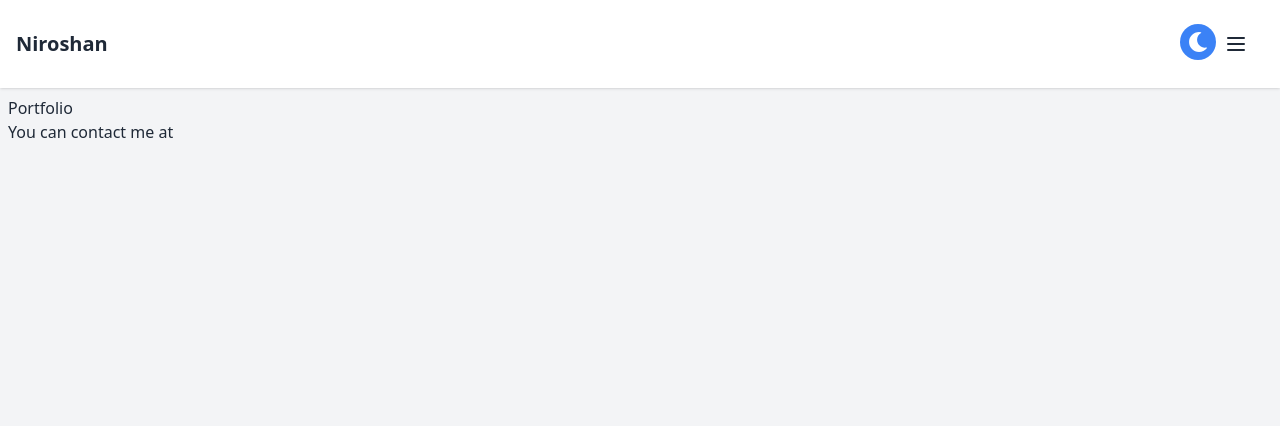
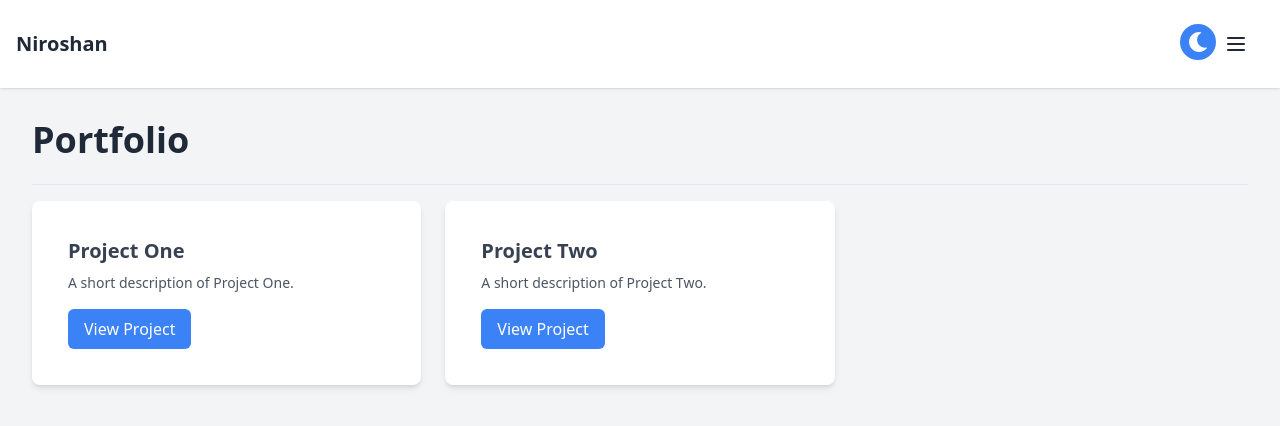
Before and after one commit to Niroshan2812/NiroshanPortfolio, a React (Vite) app in the folder portfolio/: page /portfolio in a window 1280 px wide. Shown: the top 426 px of the page. Built offline with nearby package versions, Linux system fonts and the light colour scheme.

Commit message:
portfolio: update projects.json/ card and popup

```diff
--- /dev/null
+++ b/portfolio/public/projects.json
@@ -0,0 +1,18 @@
+[
+    {
+      "id": 1,
+      "name": "Project One",
+      "shortDescription": "A short description of Project One.",
+      "description": "This is a detailed description of Project One.",
+      "images": ["image1.png", "image2.png"],
+      "githubLink": "https://github.com/username/project-one"
+    },
+    {
+      "id": 2,
+      "name": "Project Two",
+      "shortDescription": "A short description of Project Two.",
+      "description": "This is a detailed description of Project Two.",
+      "images": ["image1.png", "image2.png"],
+      "githubLink": "https://github.com/username/project-two"
+    }
+  ]
--- a/portfolio/src/screen/portfolio/Portfolio.module.css
+++ b/portfolio/src/screen/portfolio/Portfolio.module.css
@@ -0,0 +1,48 @@
+.maincontainer{
+    @apply min-h-screen p-6;
+}
+.headingH1{
+    @apply text-4xl font-bold mb-6
+}
+.portfolioContainer{
+    @apply grid grid-cols-1 sm:grid-cols-2 lg:grid-cols-3 gap-6;
+}
+.card{
+@apply bg-white shadow-md rounded-lg p-9 mt-4;
+}
+.cardTitle{
+    @apply text-xl font-semibold text-gray-700 mb-2;
+}
+.cardDescription{
+    @apply text-gray-600 text-sm mb-4;
+}
+.cardButton{
+    @apply bg-blue-500 text-white py-2 px-4 rounded-md hover:bg-blue-700;
+}
+
+/* popup */
+
+.popup{
+    @apply fixed inset-0 bg-gray-800 bg-opacity-50 flex items-center justify-center;
+}
+.popupContent{
+    @apply bg-white rounded-lg shadow-md p-6 w-full max-w-lg relative;
+}
+.closeButton{
+    @apply absolute top-2 right-2 text-gray-700 cursor-pointer hover:text-gray-900;
+}
+.popupTitle{
+    @apply text-2xl font-semibold text-gray-700 mb-6;
+}
+.popupDescription{
+    @apply text-gray-600 text-sm mb-6;
+}
+.imageContainner{
+    @apply grid grid-cols-1 sm:grid-cols-2 gap-4 mb-4;
+}
+.popupImage{
+    @apply w-full rounded-md;
+}
+.popupButton{
+    @apply bg-gray-500 text-white py-2 px-4 rounded-md hover:bg-gray-700;
+}
--- a/portfolio/src/screen/portfolio/Portfolio.tsx
+++ b/portfolio/src/screen/portfolio/Portfolio.tsx
@@ -1,14 +1,59 @@
-import React from "react";
+import React, { useEffect } from "react";
+import styles from "./Portfolio.module.css";
 
-function Contact(){
-    return(
-        <div>
-            <h1>Portfolio</h1>
-            <p>
-                You can contact me at
-            </p>
+function Portfolio() {
+    const [projects, setProjects] = React.useState([]);
+    const [selectedProject, setSelectedProject] = React.useState(null);
 
+    useEffect(()=>{
+        const fetchProjects = async () => {
+        const responce = await fetch("projects.json");
+        const data = await responce.json();
+        setProjects(data);
+        };
+        fetchProjects();
+    },[]);
+
+    const handleCardClick= (project)=>{
+        setSelectedProject(project);
+    }
+    const handleClosePopup =()=>{
+        setSelectedProject(null);
+    }
+
+
+  return (
+    <div className={styles.maincontainer}>
+      <h1 className={styles.headingH1}>Portfolio</h1>
+      <hr/>
+      <div className={styles.portfolioContainer}>
+            {projects.map((project)=>(
+                <div key={project.id} className={styles.card} >
+                    <h2 className={styles.cardTitle}>{project.name}</h2>
+                    <p className={styles.cardDescription}>{project.shortDescription}</p>
+                    <button className={styles.cardButton} onClick={()=>handleCardClick(project)}>View Project</button>
+                </div>
+            ))}
+
+      </div>
+      {/**Popup */}
+      {selectedProject && (
+        <div className={styles.popup}>
+            <div className={styles.popupContent}>
+                <button className={styles.closeButton} onClick={handleClosePopup}>X</button>
+                <h2 className={styles.popupTitle}>{selectedProject.name}</h2>
+                <p className={styles.popupDescription}>{selectedProject.description}</p>
+                <div className={styles.imageContainner}>
+                    {selectedProject.images.map((image, index)=>(
+                        <img key={index} src={image} alt={selectedProject.name} className={styles.popupImage}/>
+                    ))}
+                </div>
+                <a href={selectedProject.url} target="_blank" rel=" noopener noreferrer" className={styles.popupButton}>View on Github</a>
             </div>
-    );
+
+        </div>
+      )}
+    </div>
+  );
 }
-export default Contact;
+export default Portfolio;
```
